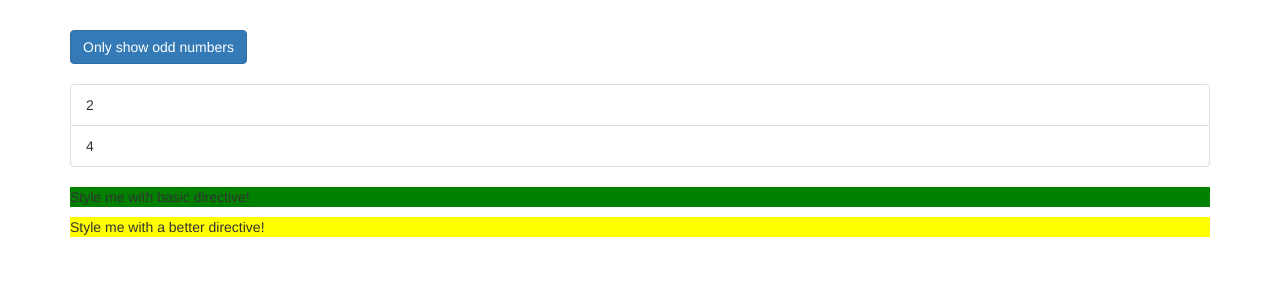
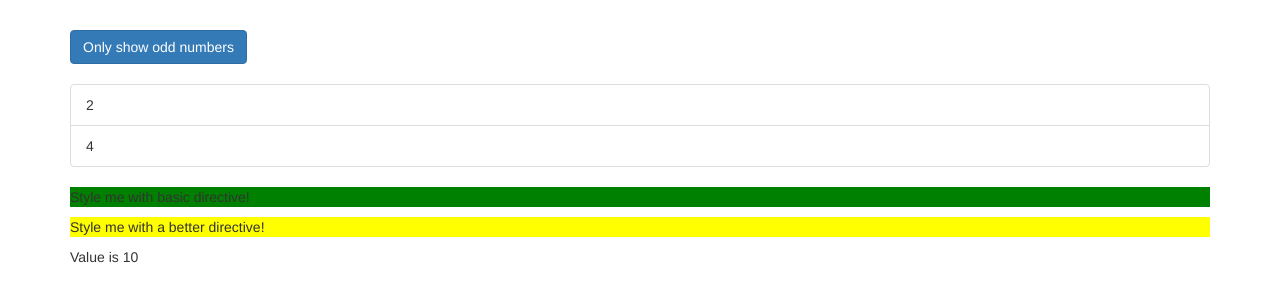
Before and after one commit to Angular-course/directives-deep-dive, an Angular app: page / in a window 1280 px wide. Shown: the top 302 px of the page. Built offline with nearby package versions, Linux system fonts and the light colour scheme.

Commit message:
End of section 7

```diff
--- a/src/app/app.component.html
+++ b/src/app/app.component.html
@@ -30,9 +30,12 @@
             </ul>
             <p appBasicHighlight="">Style me with basic directive!</p>
             <p appBetterHighlight="" [defaultColor]="'yellow'" [highlightColor]="'red'">Style me with a better directive!</p>
-            <!-- <ng-template [ngIf]="onlyOdd">
-               <p>Only odd</p>
-             </ng-template>-->
+          <div [ngSwitch]="value">
+              <p *ngSwitchCase="5">Value is 5</p>
+              <p *ngSwitchCase="10">Value is 10</p>
+              <p *ngSwitchCase="100">Value is 100</p>
+              <p *ngSwitchDefault>Value is Default</p>
+          </div>
         </div>
     </div>
 </div>
--- a/src/app/app.component.ts
+++ b/src/app/app.component.ts
@@ -10,4 +10,5 @@
     oddNumbers = [1, 3, 5];
     evenNumbers = [2, 4];
     onlyOdd = false;
+    value = 10;
 }
```
